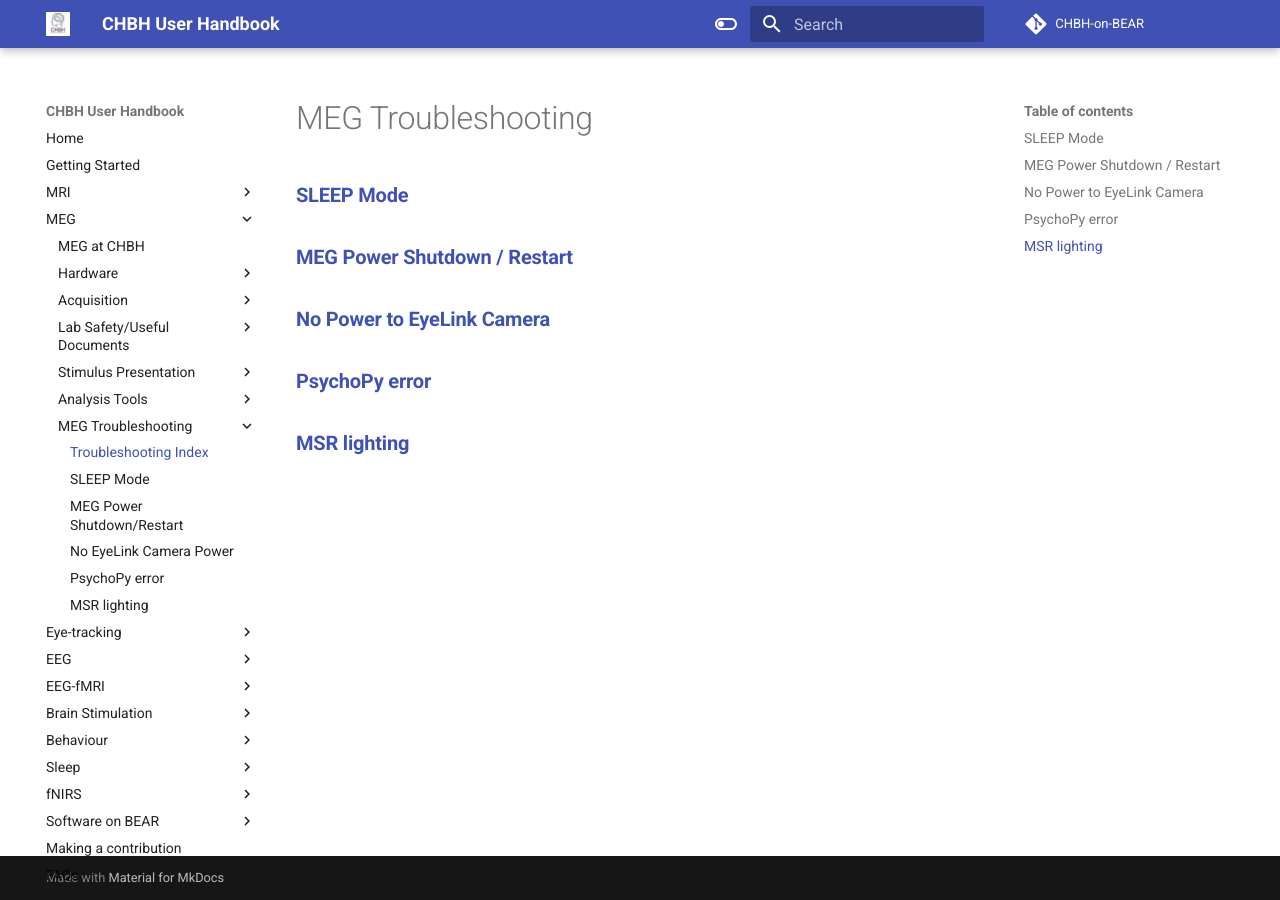
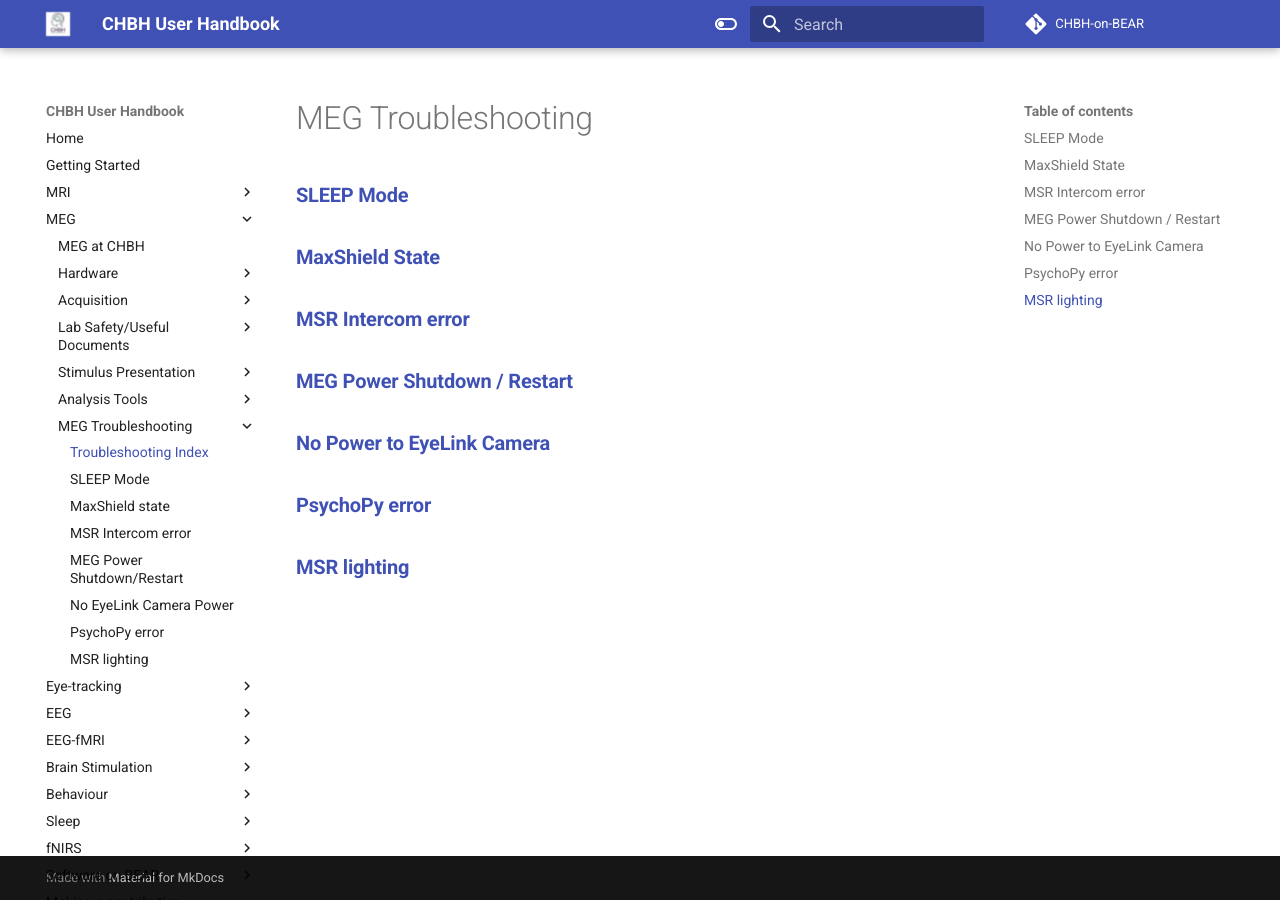
Before and after one commit to chbh-opensource/chbh-on-bear, an MkDocs documentation site: the page built from docs/meg/troubleshooting/troubleshooting.md, in a window 1280 px wide. Built offline with MkDocs 1.6.1 and Material for MkDocs 9.7.7, drawn with Linux system fonts in a browser that asks for light colours; comment, search, counter and statistics services are not loaded.

Commit message:
Adding more MEG troubleshooting repos and tweaked Eye Tracking sidebar

```diff
--- /dev/null
+++ b/docs/meg/troubleshooting/maxshield.md
@@ -0,0 +1 @@
+# MaxShield state unknown
--- a/docs/meg/troubleshooting/troubleshooting.md
+++ b/docs/meg/troubleshooting/troubleshooting.md
@@ -1,6 +1,10 @@
 # MEG Troubleshooting
 
 ### **[SLEEP Mode](../../meg/troubleshooting/sleep_mode.md)**
+
+### **[MaxShield State](../../meg/troubleshooting/maxshield.md)**
+
+### **[MSR Intercom error](../../meg/troubleshooting/intercom.md)**
 
 ### **[MEG Power Shutdown / Restart](../../meg/troubleshooting/shutdown_restart.md)**
 
--- a/mkdocs.yml
+++ b/mkdocs.yml
@@ -117,12 +117,19 @@ nav:
     - MEG Troubleshooting:
         - Troubleshooting Index: meg/troubleshooting/troubleshooting.md
         - SLEEP Mode: meg/troubleshooting/sleep_mode.md
+        - MaxShield state: meg/troubleshooting/maxshield.md
+        - MSR Intercom error: meg/troubleshooting/intercom.md
         - MEG Power Shutdown/Restart: meg/troubleshooting/shutdown_restart.md
         - No EyeLink Camera Power: meg/troubleshooting/eyelink_camera_power.md
         - PsychoPy error: meg/troubleshooting/psychopy_error.md
         - MSR lighting: meg/troubleshooting/msr_lights.md
   - Eye-tracking:
     - eye-tracking/index.md
+    - Acquisition:
+      - Equipment and setup: eye-tracking/acquisition/how_to_acquire.md
+      - Preparing code for ET: eye-tracking/acquisition/preparing_code_for_ET.md
+    - Hardware:
+      - Eye-Tracking Devices: eye-tracking/hardware/eye-tracking.md
   - EEG:
     - eeg/index.md
     - Hardware:
```
Also changed, not shown: docs/meg/troubleshooting/intercom.md (added, +1 -0 lines), docs/images/meg/IntercomPower.jpg (added).
